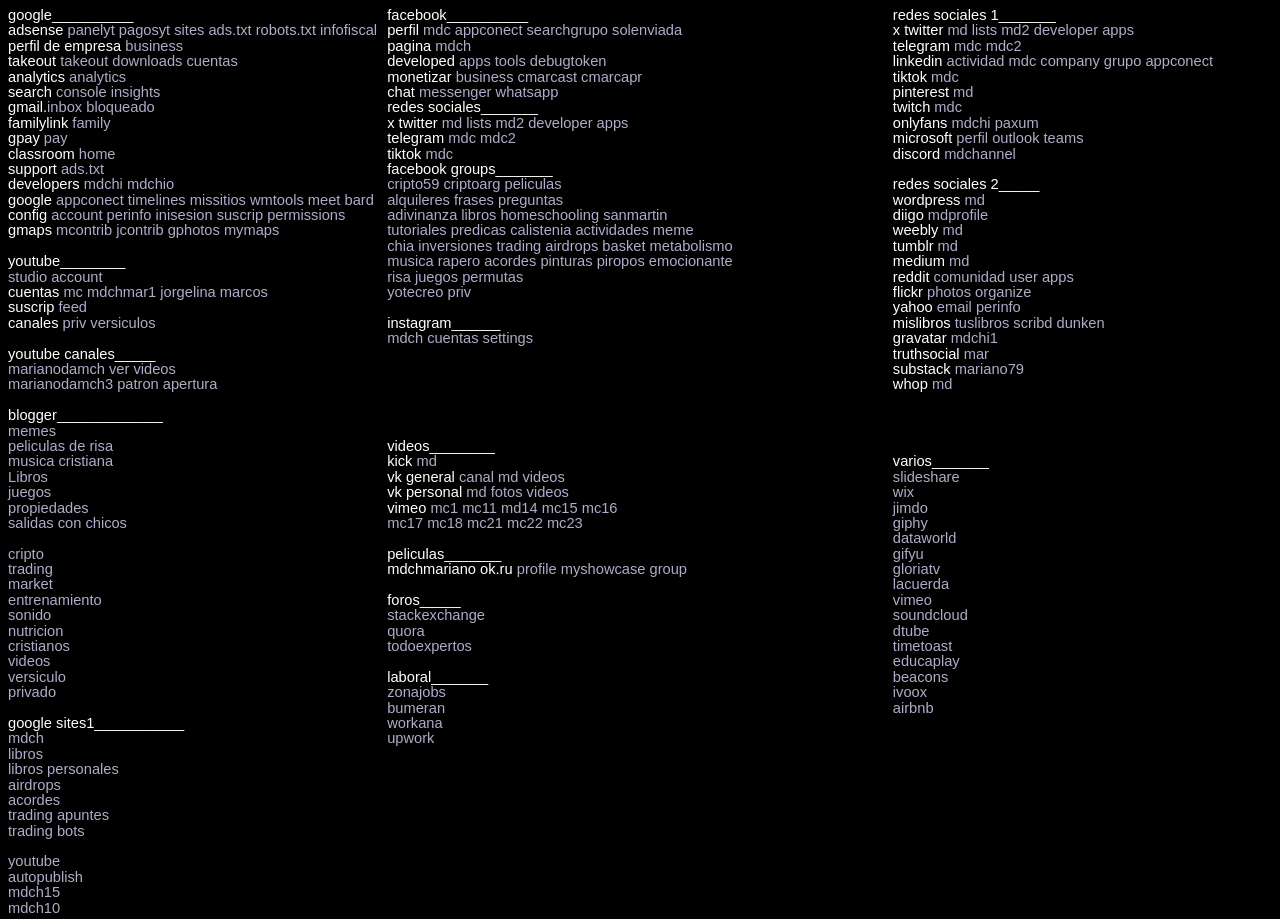
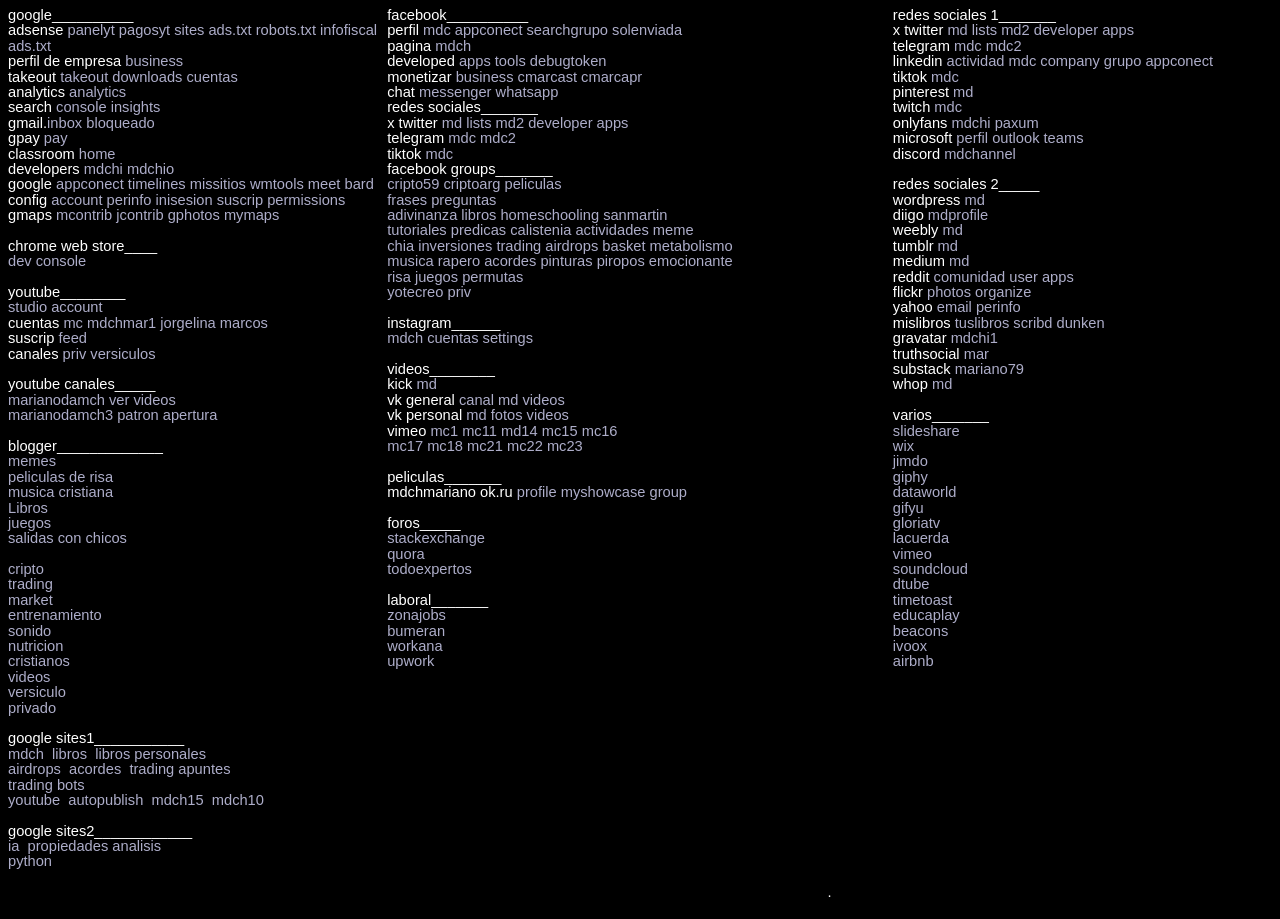
Before and after one commit to mdchi1/web, a plain HTML site: page redes.html in a window 1280 px wide. Shown: the top 919 px of the page. Drawn offline with Linux system fonts and the light colour scheme.

Commit message:
Add files via upload

```diff
--- a/redes.html
+++ b/redes.html
@@ -63,7 +63,7 @@ adsense <a target="_blank" href="https://www.google.com/adsense/new/u/0/pub-0309
 <a target="_blank" href="https://www.google.com/adsense/new/u/0/pub-0309466012842877/sites/list">sites</a>
 <a target="_blank" href="https://mdcnoticia.blogspot.com/ads.txt">ads.txt</a>
 <a target="_blank" href="https://mdcnoticia.blogspot.com/robots.txt">robots.txt</a>
-<a target="_blank" href="https://payments.google.com/gp/w/home/taxcenter?ec=AJ9oCCyuNaF7tmFrCLCJDeH8u5lZA5GVXc82zJ51WeY%2BMMqWvVpZXBAZghyzPj3OrcSpcrBYUKYA">infofiscal</a><br>
+<a target="_blank" href="https://payments.google.com/gp/w/home/taxcenter?ec=AJ9oCCyuNaF7tmFrCLCJDeH8u5lZA5GVXc82zJ51WeY%2BMMqWvVpZXBAZghyzPj3OrcSpcrBYUKYA">infofiscal</a> <a target="_blank" href="https://support.google.com/blogger/thread/9137372/como-agregar-el-archivo-ads-txt-de-tu-blog-de-blogger-conectado-con-adsense?hl=es">ads.txt</a><br>
 perfil de empresa <a target="_blank" href="https://business.google.com/locations?gmbsrc=ww-ww-et-gs-z-gmb-v-z-h%7Ebhc-core-u%7Cmybb">business</a><br>
 takeout <a target="_blank" href="https://takeout.google.com/">takeout</a>
 <a target="_blank" href="https://takeout.google.com/takeout/downloads?pli=1">downloads</a>
@@ -72,10 +72,8 @@ analytics <a target="_blank" href="https://analytics.google.com/">analytics</a><
 search <a target="_blank" href="https://search.google.com/search-console">console</a>&nbsp;<a target="_blank" href="https://search.google.com/search-console/insights">insights</a><br>
 gmail.<a target="_blank" href="https://mail.google.com/mail/u/0/#inbox">inbox</a>
 <a target="_blank" href="https://mail.google.com/mail/u/0/#settings/filters">bloqueado</a><br>
-familylink <a target="_blank" href="https://myaccount.google.com/family/details">family</a><br>
 gpay <a target="_blank" href="https://pay.google.com/intl/es_es/about/">pay</a><br>
 classroom <a target="_blank" href="https://classroom.google.com/">home</a><br>
-support <a target="_blank" href="https://support.google.com/blogger/thread/9137372/como-agregar-el-archivo-ads-txt-de-tu-blog-de-blogger-conectado-con-adsense?hl=es">ads.txt</a><br>
 developers <a target="_blank" href="https://developers.google.com/profile/u/mdchi">mdchi</a>
 <a target="_blank" href="https://developers.google.com/profile/u/mdchio">mdchio</a><br>
 google&nbsp;<a target="_blank" href="https://myaccount.google.com/permissions?continue=https%3A%2F%2Fmyaccount.google.com%2Fsecurity">appconect</a>&nbsp;<a target="_blank" href="https://timeline.google.com/">timelines</a>
@@ -90,16 +88,16 @@ config <a target="_blank" href="https://www.youtube.com/account">account</a> <a
 gmaps <a target="_blank" href="https://www.google.com/maps/contrib/114105648092140283957/">mcontrib</a>
 <a target="_blank" href="https://www.google.com/maps/contrib/109698332384690572447/">jcontrib</a>
 <a target="_blank" href="https://photos.google.com/">gphotos</a>
-<a target="_blank" href="https://www.google.com/maps/d/u/0/?hl=es">mymaps</a><br><br>youtube________<br>
+<a target="_blank" href="https://www.google.com/maps/d/u/0/?hl=es">mymaps</a><br><br>chrome web store____<br><a target="_blank" href="https://chrome.google.com/u/0/webstore/devconsole/75a2092f-70ac-4fae-944b-9f50d97e25cd">dev console</a><br><br>youtube________<br>
 <a target="_blank" href="https://studio.youtube.com/">studio</a> <a target="_blank" href="https://www.youtube.com/account">account</a><br>
 cuentas <a target="_blank" href="https://www.youtube.com/@MarianoDamian9">mc </a><a target="_blank" href="https://www.youtube.com/@mdchmar1/playlists">mdchmar1</a>
 <a target="_blank" href="https://www.youtube.com/@jorgelina84">jorgelina</a>
 <a target="_blank" href="https://www.youtube.com/@marcossamuelchi">marcos</a><br>
 suscrip <a target="_blank" href="https://www.youtube.com/feed/channels">feed</a><br>
 canales <a target="_blank" href="https://www.youtube.com/@mdch4">priv</a>
-<a target="_blank" href="https://www.youtube.com/@MarianoDamian14">versiculos</a><br><br>youtube canales_____<br><a target="_blank" href="https://www.youtube.com/@marianodamch">marianodamch ver videos</a><br><a target="_blank" href="https://www.youtube.com/@marianodamch3">marianodamch3 patron apertura</a><br><br>blogger_____________<br><a target="_blank" href="https://mdch10.blogspot.com/">memes</a><br><a target="_blank" href="https://mdch17.blogspot.com/">peliculas de risa</a><br><a target="_blank" href="https://mdch12.blogspot.com/">musica cristiana</a><br><a target="_blank" href="https://mdch19.blogspot.com/">Libros</a><br><a target="_blank" href="https://mdch9.blogspot.com/">juegos</a><br><a target="_blank" href="https://mdch14.blogspot.com/">propiedades</a><br><a target="_blank" href="https://mdch11.blogspot.com/">salidas con chicos</a><br><br><a target="_blank" href="https://mdch7.blogspot.com/">cripto</a><br><a target="_blank" href="https://mdch5.blogspot.com/">trading</a><br><a target="_blank" href="https://mdch18.blogspot.com/">market</a><br>
-<a target="_blank" href="https://mdch16.blogspot.com/">entrenamiento</a><br><a target="_blank" href="https://mdch6.blogspot.com/">sonido</a><br><a target="_blank" href="https://mdch3.blogspot.com/">nutricion</a><br><a target="_blank" href="https://mdch2.blogspot.com/">cristianos</a><br><a target="_blank" href="https://mdch4.blogspot.com/">videos</a><br><a target="_blank" href="https://mdch1.blogspot.com/">versiculo</a><br><a target="_blank" href="https://mdch15.blogspot.com/">privado</a><br><br>google sites1___________<br><a target="_blank" href="https://sites.google.com/view/mdch">mdch</a><br><a target="_blank" href="https://sites.google.com/view/mdch4">libros</a><br><a target="_blank" href="https://sites.google.com/view/mdch6">libros personales</a><br><a target="_blank" href="https://sites.google.com/view/mdch7">airdrops</a><br><a target="_blank" href="https://sites.google.com/view/mdch1">acordes</a><br><a target="_blank" href="https://sites.google.com/view/mdch2">trading apuntes</a><br><a target="_blank" href="https://sites.google.com/view/mdch8">trading bots</a><br><br><a target="_blank" href="https://sites.google.com/view/mdch11">youtube</a><br><a target="_blank" href="https://sites.google.com/view/mdch9">autopublish</a><br><a target="_blank" href="https://sites.google.com/view/mdch15">mdch15</a><br><a target="_blank" href="https://sites.google.com/view/mdch10/">mdch10</a><br><br>google sites2____________<br>
-<a target="_blank" href="https://sites.google.com/view/mdch14">ia</a><br><a target="_blank" href="https://sites.google.com/view/mdch12">propiedades analisis</a><br><br><a target="_blank" href="https://sites.google.com/view/mdch13">python</a><br><br><br>
+<a target="_blank" href="https://www.youtube.com/@MarianoDamian14">versiculos</a><br><br>youtube canales_____<br><a target="_blank" href="https://www.youtube.com/@marianodamch">marianodamch ver videos</a><br><a target="_blank" href="https://www.youtube.com/@marianodamch3">marianodamch3 patron apertura</a><br><br>blogger_____________<br><a target="_blank" href="https://mdch10.blogspot.com/">memes</a><br><a target="_blank" href="https://mdch17.blogspot.com/">peliculas de risa</a><br><a target="_blank" href="https://mdch12.blogspot.com/">musica cristiana</a><br><a target="_blank" href="https://mdch19.blogspot.com/">Libros</a><br><a target="_blank" href="https://mdch9.blogspot.com/">juegos</a><br><a target="_blank" href="https://mdch11.blogspot.com/">salidas con chicos</a><br><br><a target="_blank" href="https://mdch7.blogspot.com/">cripto</a><br><a target="_blank" href="https://mdch5.blogspot.com/">trading</a><br><a target="_blank" href="https://mdch18.blogspot.com/">market</a><br>
+<a target="_blank" href="https://mdch16.blogspot.com/">entrenamiento</a><br><a target="_blank" href="https://mdch6.blogspot.com/">sonido</a><br><a target="_blank" href="https://mdch3.blogspot.com/">nutricion</a><br><a target="_blank" href="https://mdch2.blogspot.com/">cristianos</a><br><a target="_blank" href="https://mdch4.blogspot.com/">videos</a><br><a target="_blank" href="https://mdch1.blogspot.com/">versiculo</a><br><a target="_blank" href="https://mdch15.blogspot.com/">privado</a><br><br>google sites1___________<br><a target="_blank" href="https://sites.google.com/view/mdch">mdch</a> &nbsp;<a target="_blank" href="https://sites.google.com/view/mdch4">libros</a> &nbsp;<a target="_blank" href="https://sites.google.com/view/mdch6">libros personales</a><br><a target="_blank" href="https://sites.google.com/view/mdch7">airdrops</a> &nbsp;<a target="_blank" href="https://sites.google.com/view/mdch1">acordes</a> &nbsp;<a target="_blank" href="https://sites.google.com/view/mdch2">trading apuntes</a><br><a target="_blank" href="https://sites.google.com/view/mdch8">trading bots</a><br><a target="_blank" href="https://sites.google.com/view/mdch11">youtube</a> &nbsp;<a target="_blank" href="https://sites.google.com/view/mdch9">autopublish</a> &nbsp;<a target="_blank" href="https://sites.google.com/view/mdch15">mdch15</a> &nbsp;<a target="_blank" href="https://sites.google.com/view/mdch10/">mdch10</a><br><br>google sites2____________<br>
+<a target="_blank" href="https://sites.google.com/view/mdch14">ia</a> &nbsp;<a target="_blank" href="https://sites.google.com/view/mdch12">propiedades analisis</a><br><a target="_blank" href="https://sites.google.com/view/mdch13">python</a><br><br><br>
 </div>
 <div id="derecha">redes sociales 1_______<br>
 x twitter <a target="_blank" href="https://twitter.com/mdcMariano">md</a>&nbsp;<a target="_blank" href="https://x.com/mdcMariano/lists">lists</a>
@@ -135,12 +133,12 @@ mislibros <a target="_blank" href="https://www.tuslibros.com/profile/83319/maria
 <a target="_blank" href="https://www.dunken.org/WEB2014/index.php?opt=2&amp;id_autor=35476">dunken</a><br>
 gravatar <a target="_blank" href="https://gravatar.com/mdch1">mdchi1</a><br>
 truthsocial <a target="_blank" href="https://truthsocial.com/@mariano79">mar</a><br>
-substack <a target="_blank" href="https://mariano79.substack.com/">mariano79</a><br>whop <a target="_blank" href="https://whop.com/@marianodamian/">md</a><br><br><br><br><br>varios_______<br>
+substack <a target="_blank" href="https://mariano79.substack.com/">mariano79</a><br>whop <a target="_blank" href="https://whop.com/@marianodamian/">md</a><br><br>varios_______<br>
 <a target="_blank" href="https://www.slideshare.net/marianochiodo/presentations">slideshare</a><br><a target="_blank" href="https://marianodamianch.wixsite.com/inicio">wix</a><br><a target="_blank" href="https://marianodamianch.jimdofree.com/">jimdo</a><br>
 <a target="_blank" href="https://giphy.com/channel/marianodamianch">giphy</a><br><a target="_blank" href="https://data.world/marianodamianch">dataworld</a><br><a target="_blank" href="https://gifyu.com/marianodamian">gifyu</a><br><a target="_blank" href="https://gloria.tv/marianodamianch">gloriatv</a><br><a target="_blank" href="https://lacuerda.net/Usuarios/perfil.php?dest=MarianoDamianCh">lacuerda</a><br>
 <a target="_blank" href="https://vimeo.com/marianodamian">vimeo</a><br><a target="_blank" href="https://soundcloud.com/mdprivado">soundcloud</a><br><a target="_blank" href="https://d.tube/#%21/c/mariano79">dtube</a><br>
 <a target="_blank" href="https://www.timetoast.com/timelines/2472417">timetoast</a>
-<br><a target="_blank" href="https://es.educaplay.com/usuario/1620540-mariano/">educaplay</a>&nbsp;<br><a target="_blank" href="https://beacons.ai/mdchi">beacons</a><br><a target="_blank" href="https://www.ivoox.com/podcast-audiolibros_sq_f12394541_1.html">ivoox</a><br><a target="_blank" href="https://www.airbnb.com.ar/users/profile/">airbnb</a><br><br><br><br><br><br><br><br><br><br><br><br><br><br><br><br><br><br><br><br><br>
+<br><a target="_blank" href="https://es.educaplay.com/usuario/1620540-mariano/">educaplay</a>&nbsp;<br><a target="_blank" href="https://beacons.ai/mdchi">beacons</a><br><a target="_blank" href="https://www.ivoox.com/podcast-audiolibros_sq_f12394541_1.html">ivoox</a><br><a target="_blank" href="https://www.airbnb.com.ar/users/profile/">airbnb</a><br><br><br><br><br><br><br><br><br><br><br><br><br><br>
 <br>
 </div>
 <div id="centro">facebook__________<br>
@@ -161,7 +159,6 @@ x twitter <a target="_blank" href="https://twitter.com/mdcMariano">md</a>&nbsp;<
 telegram&nbsp;<a target="_blank" href="https://t.me/mdcMariano">mdc</a> <a target="_blank" href="https://t.me/mdcMarian">mdc2</a><br>
 tiktok <a target="_blank" href="https://www.tiktok.com/@mdcmariano">mdc</a><br>facebook groups_______<br><a target="_blank" href="https://www.facebook.com/groups/mdch1/">cripto59</a>
 <a target="_blank" href="https://www.facebook.com/groups/mdch2">criptoarg&nbsp;</a><a target="_blank" href="https://www.facebook.com/groups/mdch8">peliculas</a><br>
-<a target="_blank" href="https://www.facebook.com/groups/mdch29">alquileres</a>
 <a target="_blank" href="https://www.facebook.com/groups/mdch9">frases</a>
 <a target="_blank" href="https://www.facebook.com/groups/mdch23">preguntas</a><br>
 <a target="_blank" href="https://www.facebook.com/groups/mdch24">adivinanza</a>
@@ -184,7 +181,7 @@ tiktok <a target="_blank" href="https://www.tiktok.com/@mdcmariano">mdc</a><br>f
 <a target="_blank" href="https://www.facebook.com/groups/mdch27">risa</a>
 <a target="_blank" href="https://www.facebook.com/groups/mdch28/">juegos</a>&nbsp;<a target="_blank" href="https://www.facebook.com/groups/mdch31">permutas</a><br>
 <a target="_blank" href="https://www.facebook.com/groups/mdch32">yotecreo </a><a target="_blank" href="https://www.facebook.com/groups/mdch33">priv</a><br><br>instagram______<br><a target="_blank" href="https://www.instagram.com/mdchmariano/">mdch</a>
-<a target="_blank" href="https://accountscenter.instagram.com/profiles/">cuentas</a>&nbsp;<a target="_blank" href="https://www.instagram.com/accounts/professional_account_settings/">settings</a><br><br><br><br><br><br><br>
+<a target="_blank" href="https://accountscenter.instagram.com/profiles/">cuentas</a>&nbsp;<a target="_blank" href="https://www.instagram.com/accounts/professional_account_settings/">settings</a><br><br>
 videos________<br>kick <a target="_blank" href="https://kick.com/marianodam">md</a><br>
 vk general <a target="_blank" href="https://vkvideo.ru/@club229814227">canal</a> <a target="_blank" href="https://vk.com/mdcmariano">md</a>
 <a target="_blank" href="https://vkvideo.ru/@mdcmariano">videos</a><br>
@@ -202,7 +199,7 @@ vimeo&nbsp;<a target="_blank" href="https://vimeo.com/mdch1">mc1</a>
 <a target="_blank" href="https://vimeo.com/mdch23">mc23</a><br><br>peliculas_______<br>mdchmariano ok.ru <a target="_blank" href="https://ok.ru/profile/909991436138">profile</a> <a target="_blank" href="https://ok.ru/video/myShowcase">myshowcase</a> <a target="_blank" href="https://ok.ru/group/70000049983594/video">group</a><br><br>
 foros_____<br><a target="_blank" href="https://stackexchange.com/users/39038801/mariano-damian">stackexchange</a><br><a target="_blank" href="https://es.quora.com/profile/Mariano-Damian-Chio">quora</a><br><a target="_blank" href="https://www.todoexpertos.com/usuarios/marianochiod">todoexpertos</a><br>
 <br>
-laboral_______<br><a target="_blank" href="https://www.zonajobs.com.ar/candidatos/curriculum/">zonajobs</a><br><a target="_blank" href="https://www.bumeran.com.ar/postulantes/curriculum">bumeran</a><br><a target="_blank" href="https://www.workana.com/freelancer/fb8c6eb94f407b86a4ad8d2570dee139">workana</a><br><a target="_blank" href="https://www.upwork.com/freelancers/%7E0162cfed19e5a18278">upwork</a><br><br><br><br><br><br><br><br><br><br><br><br><br><br><br><br><br><br><br><br>
+laboral_______<br><a target="_blank" href="https://www.zonajobs.com.ar/candidatos/curriculum/">zonajobs</a><br><a target="_blank" href="https://www.bumeran.com.ar/postulantes/curriculum">bumeran</a><br><a target="_blank" href="https://www.workana.com/freelancer/fb8c6eb94f407b86a4ad8d2570dee139">workana</a><br><a target="_blank" href="https://www.upwork.com/freelancers/%7E0162cfed19e5a18278">upwork</a><br><br><br><br><br><br><br><br><br><br><br><br><br><br><br>
 </div>
 <div id="abajo2">.<br>
 <br>
```
Also changed, not shown: index.html (+1 -1 lines).
